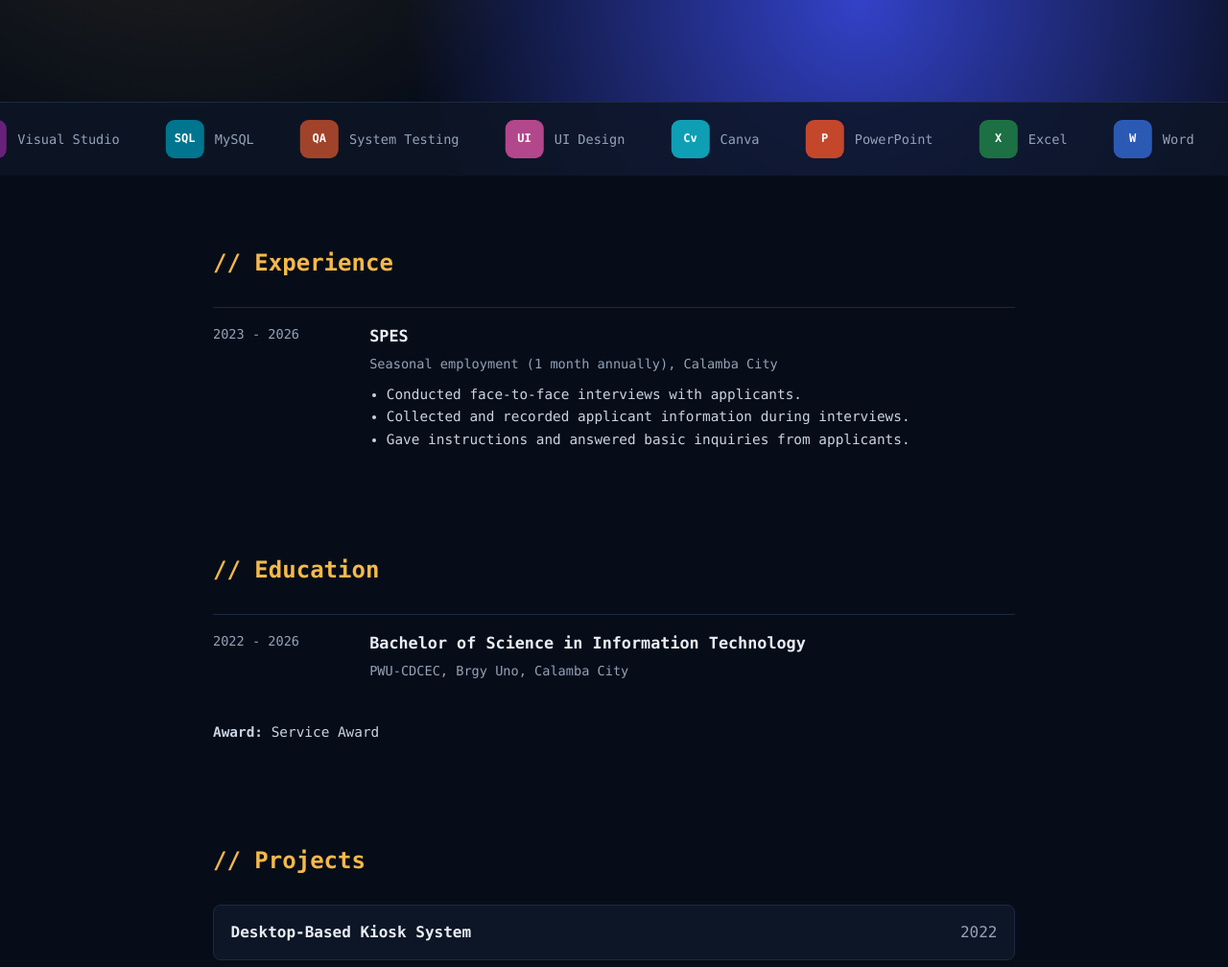
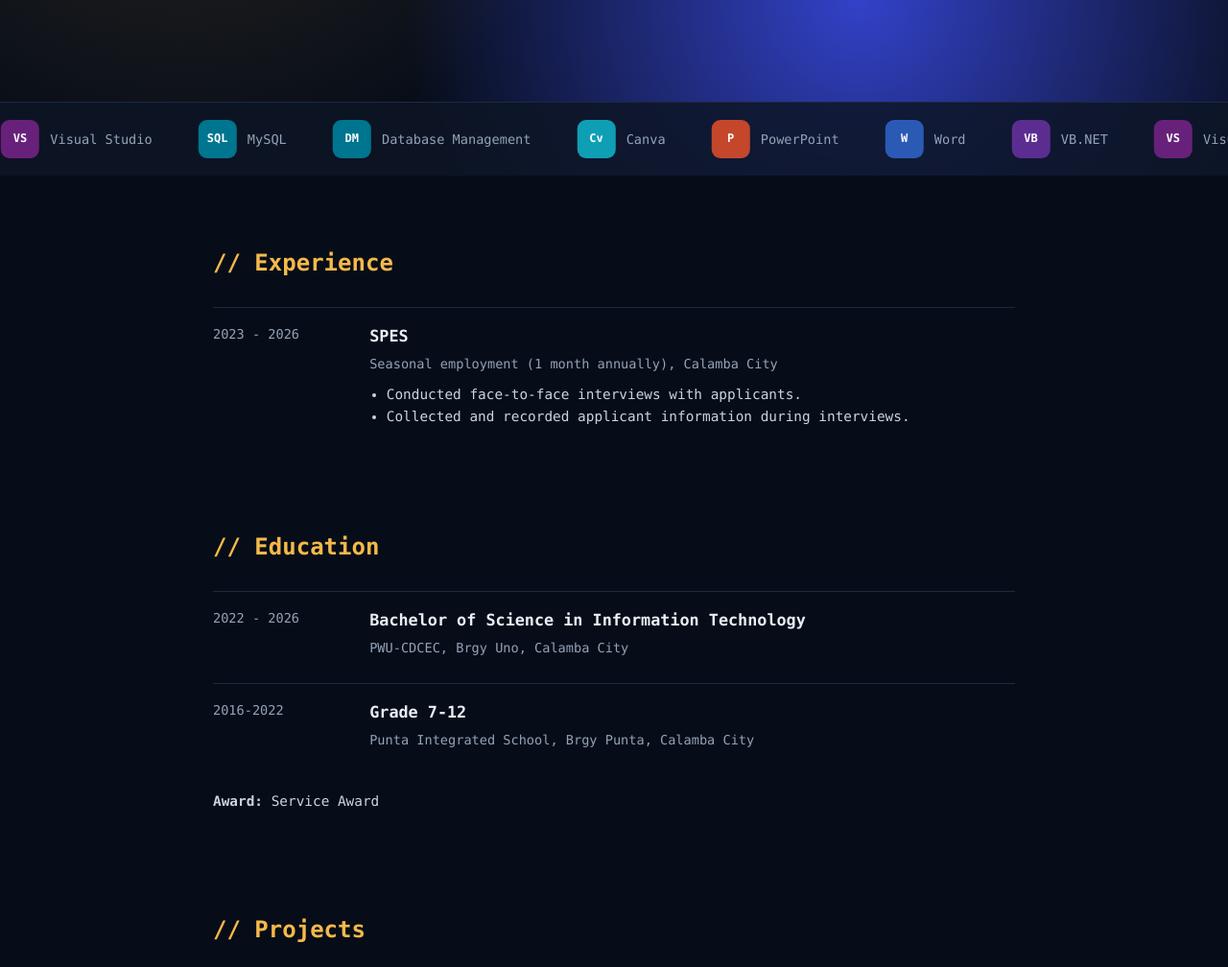
Before and after one commit to RainerTan16/RainerTan16.github.io, a plain HTML site: page index.html in a window 1280 px wide. Shown: the part 620-1628 px from the top of the page at 96% size. Drawn offline with Linux system fonts and the light colour scheme.

Commit message:
Modify skills list and add education section
Updated list of skills and added educational background.

```diff
--- a/index.html
+++ b/index.html
@@ -44,11 +44,9 @@
       <li><span class="logo b-vb">VB</span>VB.NET</li>
       <li><span class="logo b-vs">VS</span>Visual Studio</li>
       <li><span class="logo b-sql">SQL</span>MySQL</li>
-      <li><span class="logo b-qa">QA</span>System Testing</li>
-      <li><span class="logo b-ui">UI</span>UI Design</li>
+      <li><span class="logo b-sql">DM</span>Database Management</li>
       <li><span class="logo b-cv">Cv</span>Canva</li>
       <li><span class="logo b-pp">P</span>PowerPoint</li>
-      <li><span class="logo b-xl">X</span>Excel</li>
       <li><span class="logo b-wd">W</span>Word</li>
     </ul>
   </div>
@@ -64,7 +62,6 @@
       <ul>
         <li>Conducted face-to-face interviews with applicants.</li>
         <li>Collected and recorded applicant information during interviews.</li>
-        <li>Gave instructions and answered basic inquiries from applicants.</li>
       </ul>
     </div>
   </article>
@@ -73,6 +70,7 @@
 <section id="education" class="block">
   <h2 data-i18n="hEdu">Education</h2>
   <article class="entry"><div class="when">2022 - 2026</div><div><h3>Bachelor of Science in Information Technology</h3><p class="muted">PWU-CDCEC, Brgy Uno, Calamba City</p></div></article>
+  <article class="entry"><div class="when">2016-2022</div><div><h3>Grade 7-12 </h3><p class="muted">  Punta Integrated School, Brgy Punta, Calamba City</p></div></article>
   <p class="award"><strong data-i18n="award">Award:</strong> Service Award</p>
 </section>
 
```
